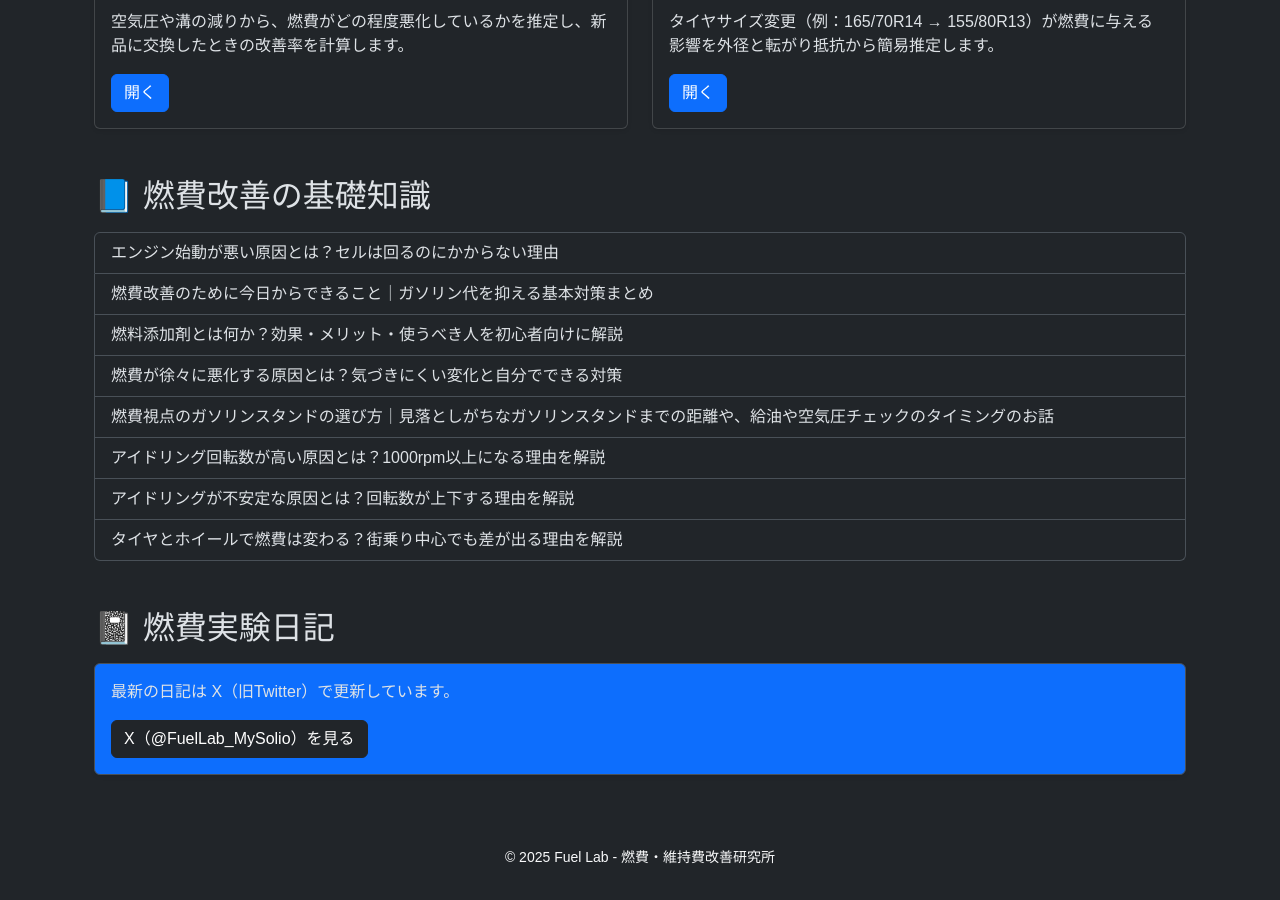
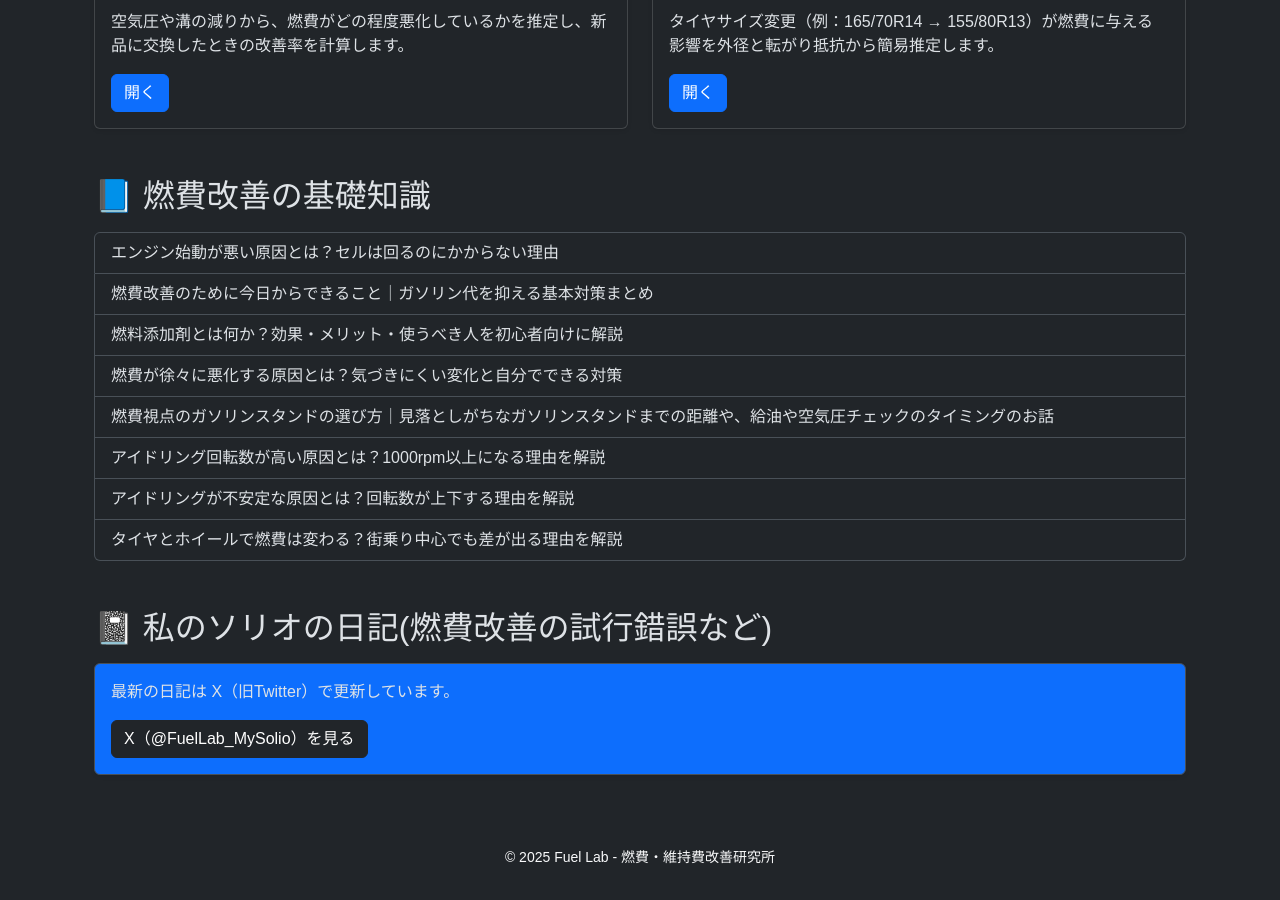
Before and after one commit to funyapar-org/fuel-lab, a Jekyll site: the page built from index.html, in a window 1280 px wide and 900 px high, scrolled down 633 px. Built offline with Jekyll 4.4.1, drawn with Linux system fonts in a browser that asks for light colours.

Commit message:
index.html を更新

```diff
--- a/index.html
+++ b/index.html
@@ -45,7 +45,7 @@ description: 燃費改善のための実験・ツール公開サイトです。
   </div>
 
   <!-- Diary Section -->
-  <h2 class="mb-3">📓 燃費実験日記</h2>
+  <h2 class="mb-3">📓 私のソリオの日記(燃費改善の試行錯誤など)</h2>
   <div class="p-3 bg-primary border rounded shadow-sm mb-5">
     <p>最新の日記は X（旧Twitter）で更新しています。</p>
     <a href="https://x.com/FuelLab_MySolio" class="btn btn-dark" target="_blank">
```
